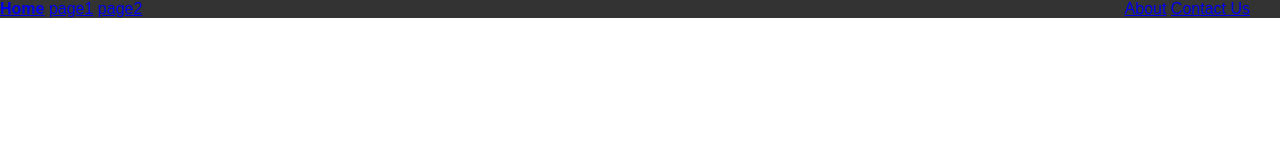
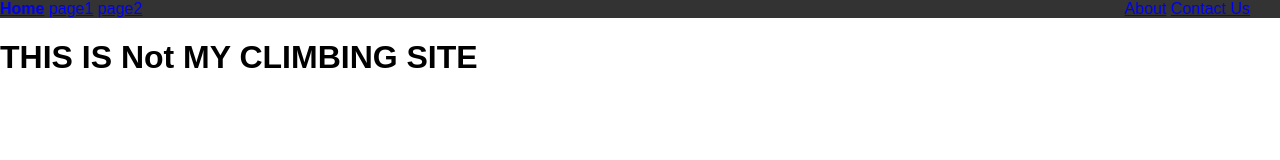
Before and after one commit to AlexSzcz/ClimbingSite, a plain HTML site: page page2.html in a window 1280 px wide. Drawn offline with Linux system fonts and the light colour scheme.

Commit message:
added header

```diff
--- a/page2.html
+++ b/page2.html
@@ -14,5 +14,6 @@
                 <a href="./Contact.html">Contact Us</a>
             </div>
         </ul>
+        <h1>THIS IS Not MY CLIMBING SITE</h1>
     </body>
 </html>
```
